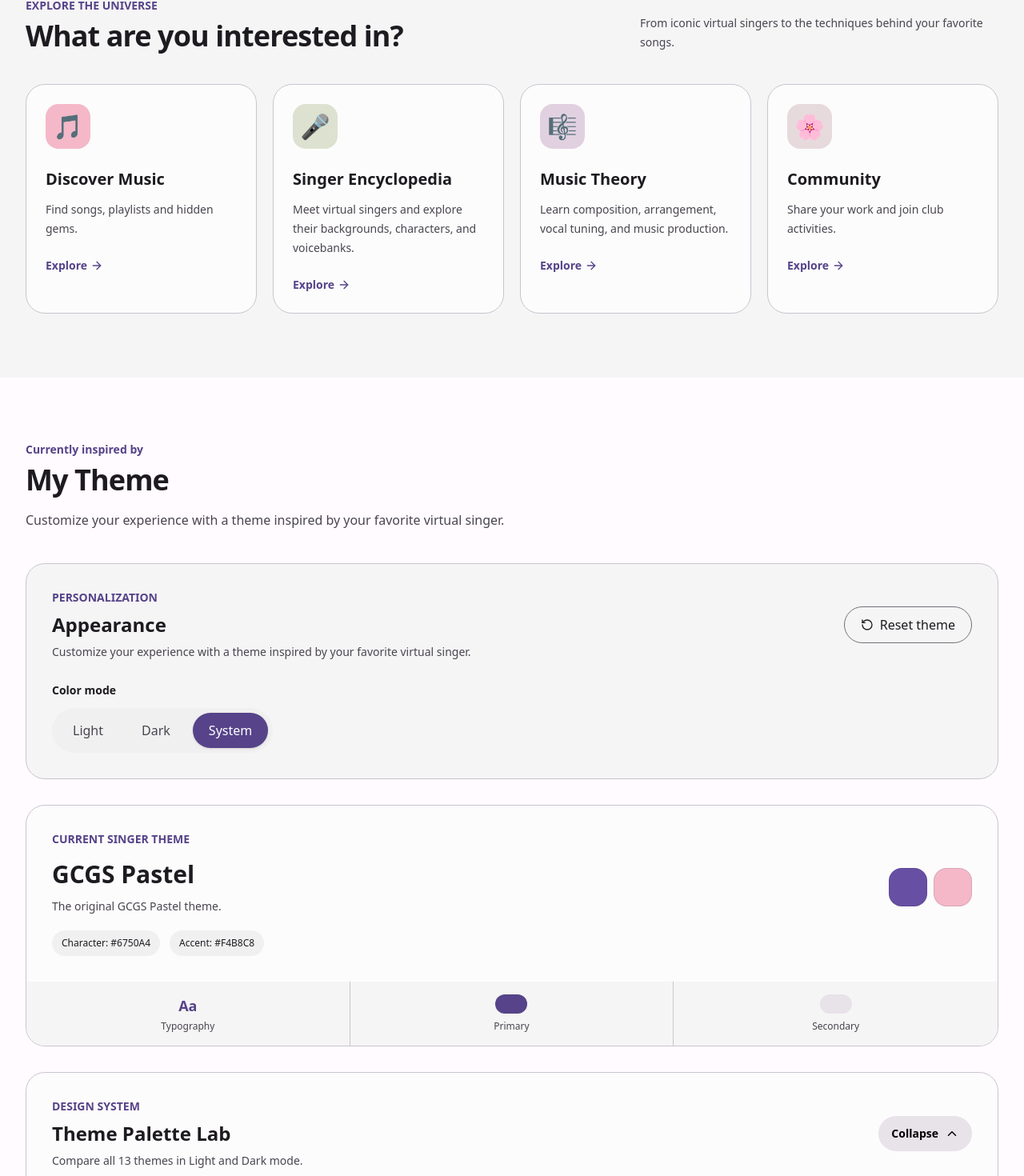
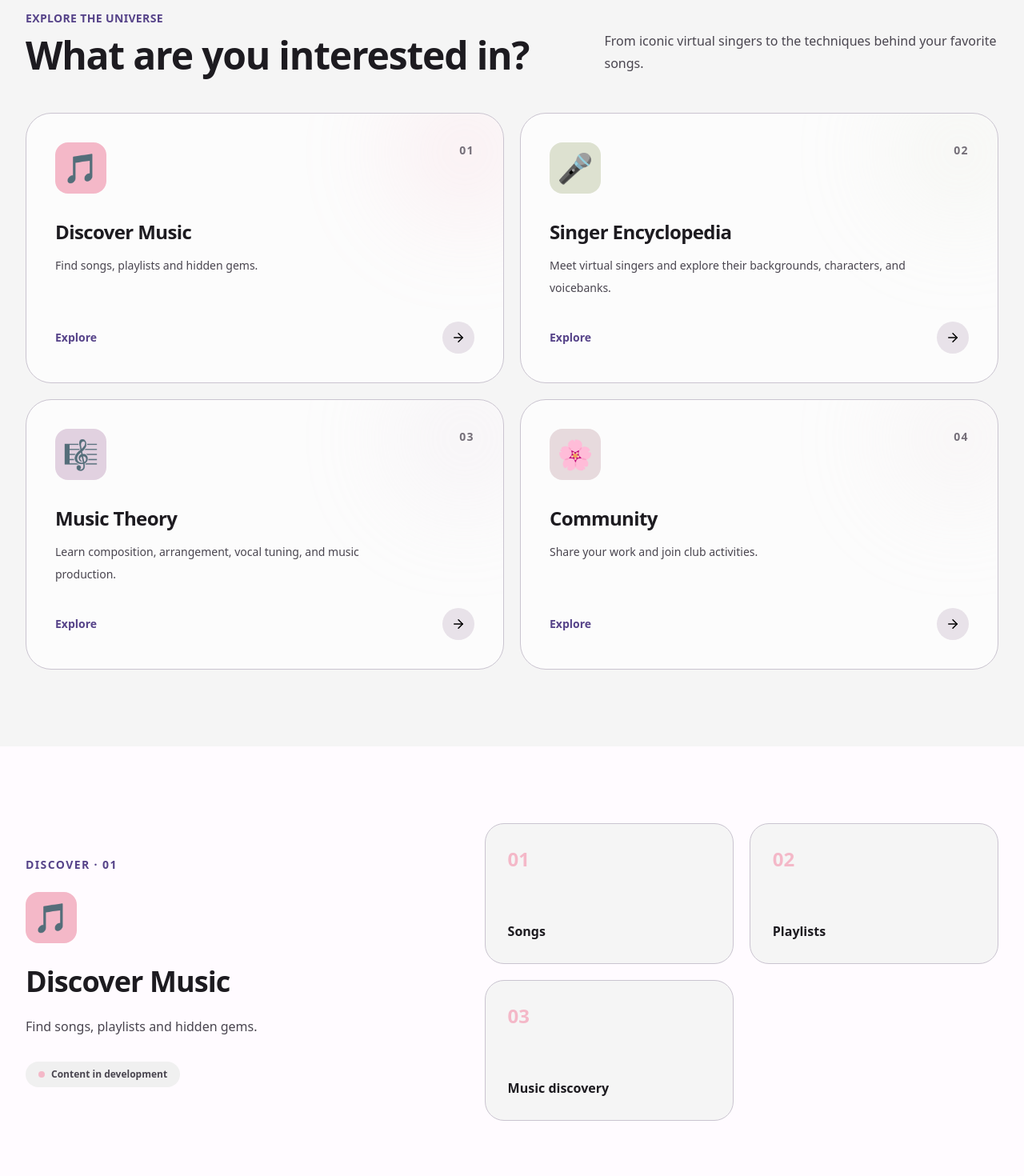
Before and after one commit to KweiWu/gcgs-vocaloid-club, a Next.js app: page /en in a window 1280 px wide. Shown: the part 876-2346 px from the top of the page at 80% size. Built offline with nearby package versions, Linux system fonts and the light colour scheme.

Commit message:
Redesign Discover section

```diff
--- a/app/components/home-page.tsx
+++ b/app/components/home-page.tsx
@@ -73,6 +73,33 @@ export function HomePage({ locale }: HomePageProps) {
           : "Go to homepage",
   };
 
+  const sectionLabels = {
+    music:
+      locale === "zh-CN"
+        ? ["歌曲", "歌单", "音乐发现"]
+        : locale === "ja"
+          ? ["楽曲", "プレイリスト", "音楽発見"]
+          : ["Songs", "Playlists", "Music discovery"],
+    encyclopedia:
+      locale === "zh-CN"
+        ? ["初音未来", "镜音双子", "巡音流歌"]
+        : locale === "ja"
+          ? ["初音ミク", "鏡音リン・レン", "巡音ルカ"]
+          : ["Hatsune Miku", "Kagamine Rin & Len", "Megurine Luka"],
+    theory:
+      locale === "zh-CN"
+        ? ["作曲", "编曲", "调声", "音乐制作"]
+        : locale === "ja"
+          ? ["作曲", "編曲", "調声", "音楽制作"]
+          : ["Composition", "Arrangement", "Vocal tuning", "Production"],
+    comingSoon:
+      locale === "zh-CN"
+        ? "内容正在规划中"
+        : locale === "ja"
+          ? "コンテンツを準備中"
+          : "Content in development",
+  };
+
   useEffect(() => {
     document.documentElement.lang = locale;
   }, [locale]);
@@ -115,6 +142,7 @@ export function HomePage({ locale }: HomePageProps) {
       description: t.discover.musicDescription,
       color: "var(--gcgs-accent-pink)",
       id: "music",
+      number: "01",
     },
     {
       icon: "🎤",
@@ -122,6 +150,7 @@ export function HomePage({ locale }: HomePageProps) {
       description: t.discover.encyclopediaDescription,
       color: "var(--gcgs-accent-blue)",
       id: "encyclopedia",
+      number: "02",
     },
     {
       icon: "🎼",
@@ -129,6 +158,7 @@ export function HomePage({ locale }: HomePageProps) {
       description: t.discover.theoryDescription,
       color: "var(--gcgs-accent-purple)",
       id: "music-theory",
+      number: "03",
     },
     {
       icon: "🌸",
@@ -136,6 +166,37 @@ export function HomePage({ locale }: HomePageProps) {
       description: t.discover.communityDescription,
       color: "var(--gcgs-accent-yellow)",
       id: "community",
+      number: "04",
+    },
+  ];
+
+  const contentSections = [
+    {
+      id: "music",
+      number: "01",
+      icon: "🎵",
+      title: t.discover.music,
+      description: t.discover.musicDescription,
+      color: "var(--gcgs-accent-pink)",
+      labels: sectionLabels.music,
+    },
+    {
+      id: "encyclopedia",
+      number: "02",
+      icon: "🎤",
+      title: t.discover.encyclopedia,
+      description: t.discover.encyclopediaDescription,
+      color: "var(--gcgs-accent-blue)",
+      labels: sectionLabels.encyclopedia,
+    },
+    {
+      id: "music-theory",
+      number: "03",
+      icon: "🎼",
+      title: t.discover.theory,
+      description: t.discover.theoryDescription,
+      color: "var(--gcgs-accent-purple)",
+      labels: sectionLabels.theory,
     },
   ];
 
@@ -419,71 +480,150 @@ export function HomePage({ locale }: HomePageProps) {
         <section
           id="discover"
           aria-labelledby="discover-heading"
-          className="scroll-mt-24 bg-[var(--md-sys-color-surface-container-low)] py-20"
+          className="scroll-mt-24 bg-[var(--md-sys-color-surface-container-low)] py-20 sm:py-24"
         >
           <div className="mx-auto max-w-7xl px-5 lg:px-8">
-            <div className="mb-10 flex flex-wrap items-end justify-between gap-4">
+            <div className="mb-12 grid gap-5 lg:grid-cols-[1fr_0.7fr] lg:items-end">
               <div>
-                <p className="text-sm font-semibold text-[var(--md-sys-color-primary)]">
+                <p className="text-sm font-semibold tracking-wide text-[var(--md-sys-color-primary)]">
                   {t.discover.eyebrow}
                 </p>
 
                 <h2
                   id="discover-heading"
-                  className="mt-2 text-3xl font-bold tracking-tight sm:text-4xl"
+                  className="mt-3 max-w-2xl text-3xl font-bold tracking-tight sm:text-4xl lg:text-5xl"
                 >
                   {t.discover.title}
                 </h2>
               </div>
 
-              <p className="max-w-md text-sm leading-6 text-[var(--md-sys-color-on-surface-variant)]">
+              <p className="max-w-xl text-base leading-7 text-[var(--md-sys-color-on-surface-variant)] lg:justify-self-end">
                 {t.discover.description}
               </p>
             </div>
 
-            <div className="grid gap-5 sm:grid-cols-2 lg:grid-cols-4">
+            <div className="grid gap-5 md:grid-cols-2">
               {exploreItems.map((item) => (
                 <a
                   key={item.id}
-                  id={item.id === "music" ? undefined : item.id}
-                  href={
-                    item.id === "community"
-                      ? "#community"
-                      : item.id === "music"
-                        ? "#discover"
-                        : `#${item.id}`
-                  }
-                  className="group rounded-3xl border border-[var(--md-sys-color-outline-variant)] bg-[var(--md-sys-color-surface)] p-6 transition-all hover:-translate-y-1 hover:shadow-lg"
+                  href={`#${item.id}`}
+                  className="group relative flex min-h-64 flex-col overflow-hidden rounded-[2rem] border border-[var(--md-sys-color-outline-variant)] bg-[var(--md-sys-color-surface)] p-7 transition-all duration-300 hover:-translate-y-1 hover:shadow-xl sm:p-9"
                 >
                   <div
                     aria-hidden="true"
-                    className="flex h-14 w-14 items-center justify-center rounded-2xl text-3xl"
+                    className="absolute -right-10 -top-10 h-44 w-44 rounded-full opacity-20 blur-3xl transition-opacity group-hover:opacity-40"
+                    style={{ backgroundColor: item.color }}
+                  />
+
+                  <div className="relative flex items-start justify-between">
+                    <div
+                      aria-hidden="true"
+                      className="flex h-16 w-16 items-center justify-center rounded-2xl text-4xl"
                       style={{ backgroundColor: item.color }}
                     >
                       {item.icon}
                     </div>
 
-                  <h3 className="mt-6 text-xl font-bold">
+                    <span className="text-sm font-bold tracking-widest text-[var(--md-sys-color-outline)]">
+                      {item.number}
+                    </span>
+                  </div>
+
+                  <div className="relative mt-8">
+                    <h3 className="text-2xl font-bold tracking-tight">
                       {item.title}
                     </h3>
 
-                  <p className="mt-3 text-sm leading-6 text-[var(--md-sys-color-on-surface-variant)]">
+                    <p className="mt-3 max-w-md text-sm leading-7 text-[var(--md-sys-color-on-surface-variant)]">
                       {item.description}
                     </p>
+                  </div>
 
-                  <div className="mt-6 inline-flex items-center gap-1 text-sm font-semibold text-[var(--md-sys-color-primary)]">
+                  <div className="relative mt-auto flex items-center justify-between pt-7">
+                    <span className="text-sm font-semibold text-[var(--md-sys-color-primary)]">
                       {t.common.explore}
-                    <ArrowRight
-                      size={16}
-                      aria-hidden="true"
-                      className="transition-transform group-hover:translate-x-1"
-                    />
+                    </span>
+
+                    <span className="flex h-10 w-10 items-center justify-center rounded-full bg-[var(--md-sys-color-secondary-container)] text-[var(--md-sys-color-on-secondary-container)] transition-transform duration-300 group-hover:translate-x-1">
+                      <ArrowRight size={18} aria-hidden="true" />
+                    </span>
                   </div>
                 </a>
               ))}
             </div>
           </div>
         </section>
+
+        {/* Music / Encyclopedia / Music Theory */}
+        {contentSections.map((section) => (
+          <section
+            key={section.id}
+            id={section.id}
+            aria-labelledby={`${section.id}-heading`}
+            className="scroll-mt-24 border-b border-[var(--md-sys-color-outline-variant)] py-20 sm:py-24"
+          >
+            <div className="mx-auto max-w-7xl px-5 lg:px-8">
+              <div className="grid gap-12 lg:grid-cols-[0.9fr_1.1fr] lg:items-center">
+                <div>
+                  <p className="text-sm font-bold tracking-widest text-[var(--md-sys-color-primary)]">
+                    DISCOVER · {section.number}
+                  </p>
+
+                  <div
+                    aria-hidden="true"
+                    className="mt-6 flex h-16 w-16 items-center justify-center rounded-2xl text-4xl"
+                    style={{ backgroundColor: section.color }}
+                  >
+                    {section.icon}
+                  </div>
+
+                  <h2
+                    id={`${section.id}-heading`}
+                    className="mt-7 text-3xl font-bold tracking-tight sm:text-4xl"
+                  >
+                    {section.title}
+                  </h2>
+
+                  <p className="mt-5 max-w-xl text-base leading-8 text-[var(--md-sys-color-on-surface-variant)]">
+                    {section.description}
+                  </p>
+
+                  <div className="mt-7 inline-flex items-center gap-2 rounded-full bg-[var(--md-sys-color-surface-container)] px-4 py-2 text-xs font-semibold text-[var(--md-sys-color-on-surface-variant)]">
+                    <span
+                      className="h-2 w-2 rounded-full"
+                      style={{ backgroundColor: section.color }}
+                    />
+                    {sectionLabels.comingSoon}
+                  </div>
+                </div>
+
+                <div className="grid grid-cols-2 gap-4 sm:gap-5">
+                  {section.labels.map((label, index) => (
+                    <div
+                      key={label}
+                      className={`flex min-h-36 flex-col justify-between rounded-3xl border border-[var(--md-sys-color-outline-variant)] bg-[var(--md-sys-color-surface-container-low)] p-5 sm:min-h-44 sm:p-7 ${
+                        section.labels.length === 3 && index === 0
+                          ? "col-span-2 sm:col-span-1"
+                          : ""
+                      }`}
+                    >
+                      <span
+                        className="text-2xl font-bold"
+                        style={{ color: section.color }}
+                      >
+                        0{index + 1}
+                      </span>
+
+                      <span className="text-base font-semibold leading-6">
+                        {label}
+                      </span>
+                    </div>
+                  ))}
+                </div>
+              </div>
+            </div>
+          </section>
+        ))}
 
         {/* Favorite Singer / Theme */}
         <section
```
Lines whose indentation alone changed are shown as unchanged.
